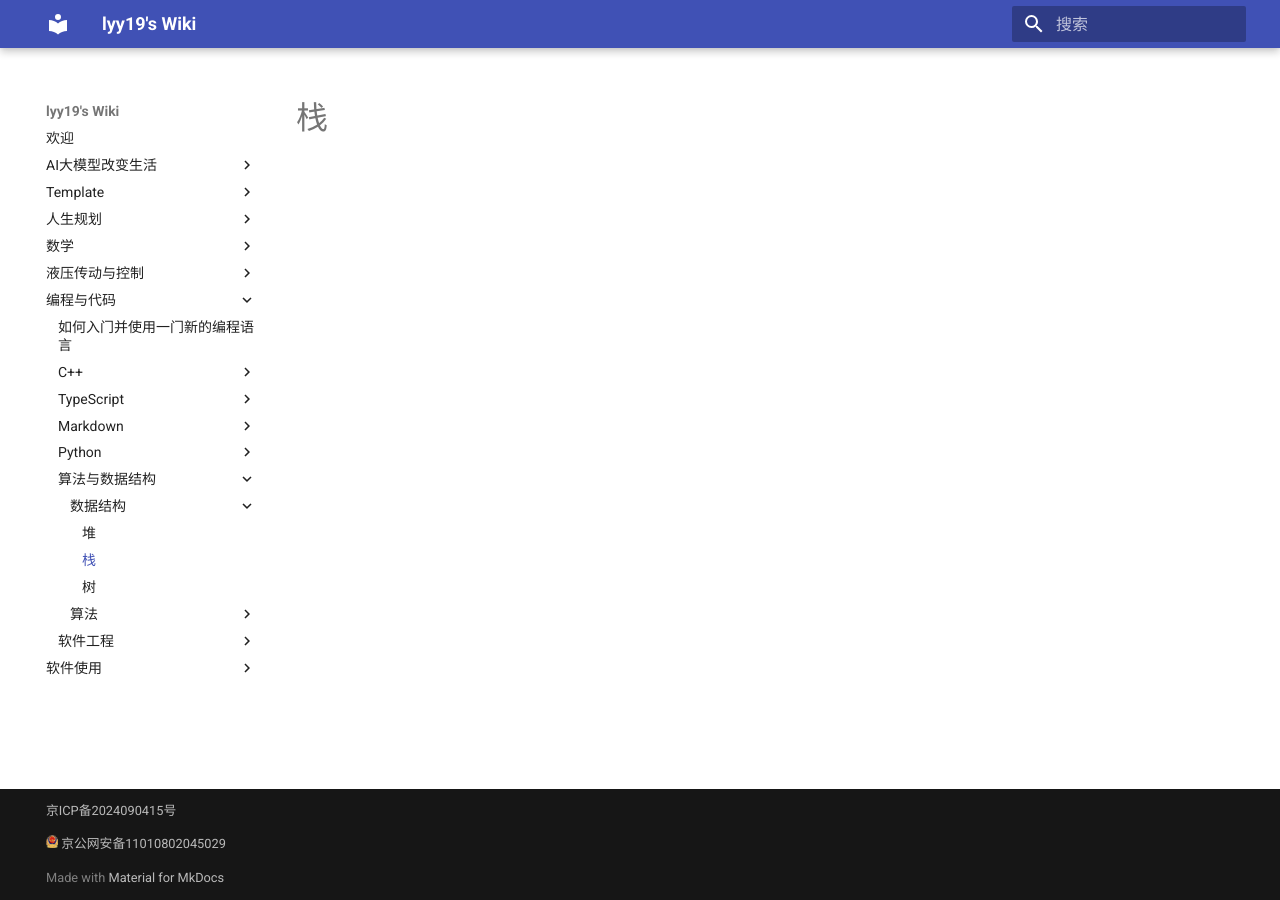
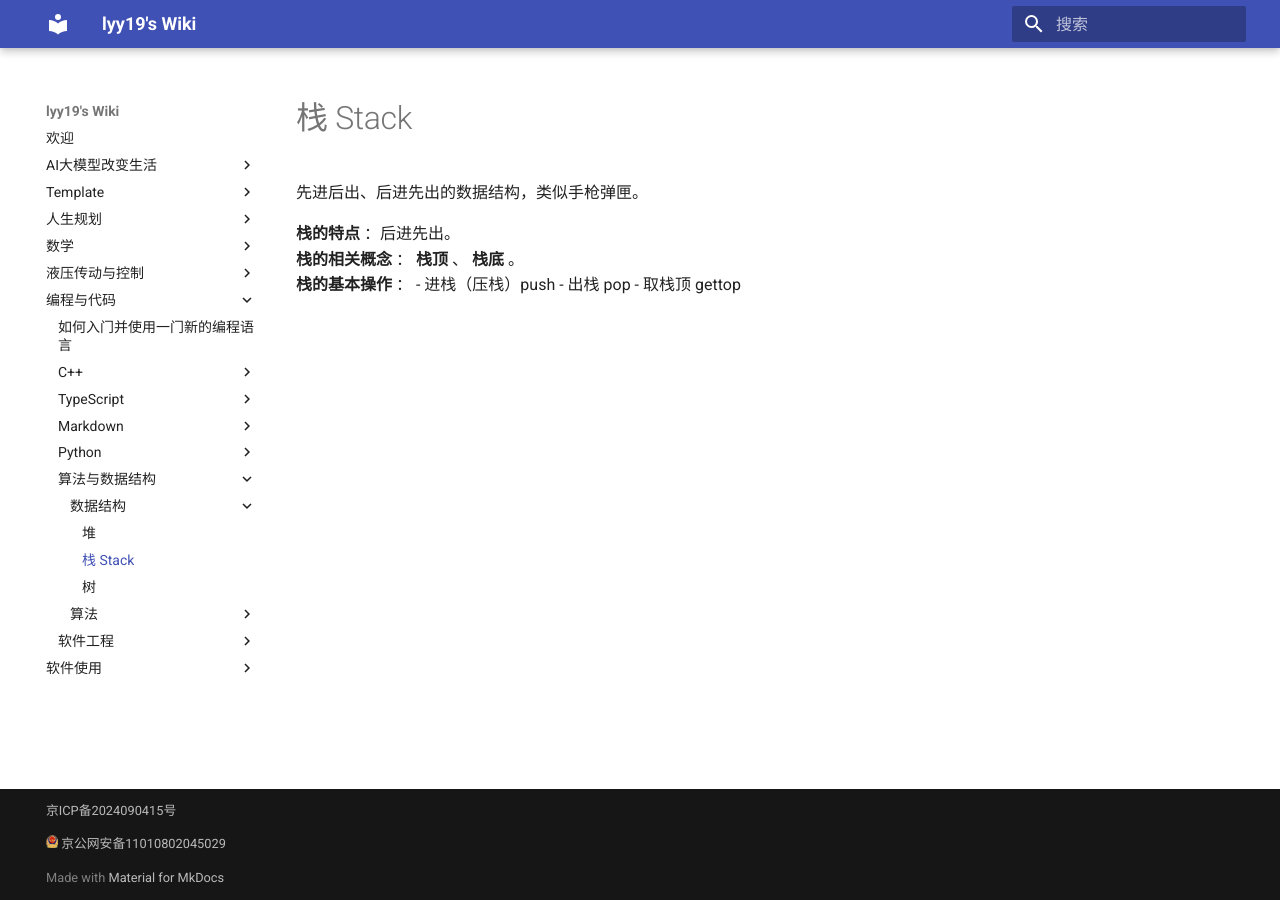
Before and after one commit to lyy1119/lyy1119.github.io, an MkDocs documentation site: the page built from docs/编程与代码/算法与数据结构/数据结构/stack.md, in a window 1280 px wide. Built offline with MkDocs 1.6.1 and Material for MkDocs 9.7.7, drawn with Linux system fonts in a browser that asks for light colours.

Commit message:
write exp

```diff
--- a/docs/编程与代码/算法与数据结构/数据结构/stack.md
+++ b/docs/编程与代码/算法与数据结构/数据结构/stack.md
@@ -1 +1,10 @@
-# 栈
+# 栈 Stack
+
+先进后出、后进先出的数据结构，类似手枪弹匣。
+
+**栈的特点** ：后进先出。
+**栈的相关概念** ： **栈顶** 、 **栈底** 。
+**栈的基本操作** ：
+- 进栈（压栈）push
+- 出栈 pop
+- 取栈顶 gettop
```
